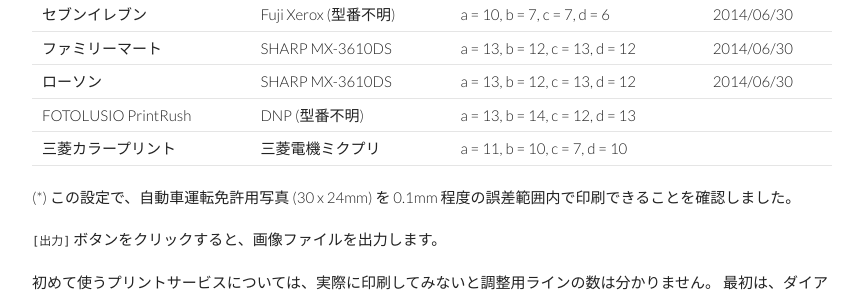
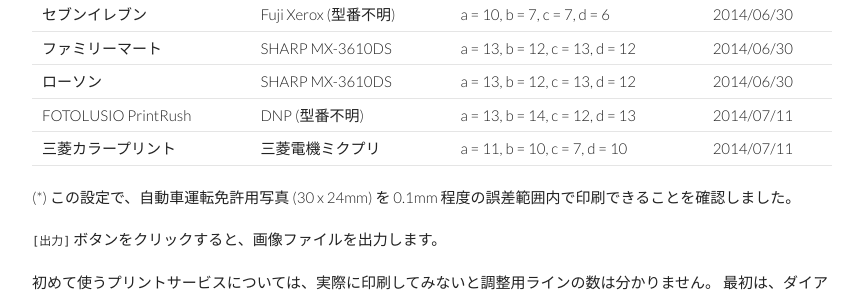
Before and after one commit to gura-app/gura-app.github.io, a Jekyll site: the page built from gurashot/index.md, in a window 1280 px wide and 900 px high, scrolled down 6811 px. Shown: the part 154-449 px from the top of the window, without its empty margins (208-1071 px from the left). Built offline with Jekyll 4.4.1, drawn with Linux system fonts in a browser that asks for light colours; Markdown is read by kramdown in place of the engine named in the settings.

Commit message:
updated document

```diff
--- a/gurashot/index.md
+++ b/gurashot/index.md
@@ -223,8 +223,8 @@
 <tr><td>セブンイレブン</td><td>Fuji Xerox (型番不明)</td><td>a = 10, b = 7, c = 7, d = 6</td><td>2014/06/30</td></tr>
 <tr><td>ファミリーマート</td><td>SHARP MX-3610DS</td><td>a = 13, b = 12, c = 13, d = 12</td><td>2014/06/30</td></tr>
 <tr><td>ローソン</td><td>SHARP MX-3610DS</td><td>a = 13, b = 12, c = 13, d = 12</td><td>2014/06/30</td></tr>
-<tr><td>FOTOLUSIO PrintRush</td><td>DNP (型番不明)</td><td>a = 13, b = 14, c = 12, d = 13</td><td></td></tr>
-<tr><td>三菱カラープリント</td><td>三菱電機ミクプリ</td><td>a = 11, b = 10, c = 7, d = 10</td><td></td></tr>
+<tr><td>FOTOLUSIO PrintRush</td><td>DNP (型番不明)</td><td>a = 13, b = 14, c = 12, d = 13</td><td>2014/07/11</td></tr>
+<tr><td>三菱カラープリント</td><td>三菱電機ミクプリ</td><td>a = 11, b = 10, c = 7, d = 10</td><td>2014/07/11</td></tr>
 </table>
 
 (*) この設定で、自動車運転免許用写真 (30 x 24mm) を 0.1mm 程度の誤差範囲内で印刷できることを確認しました。
```
